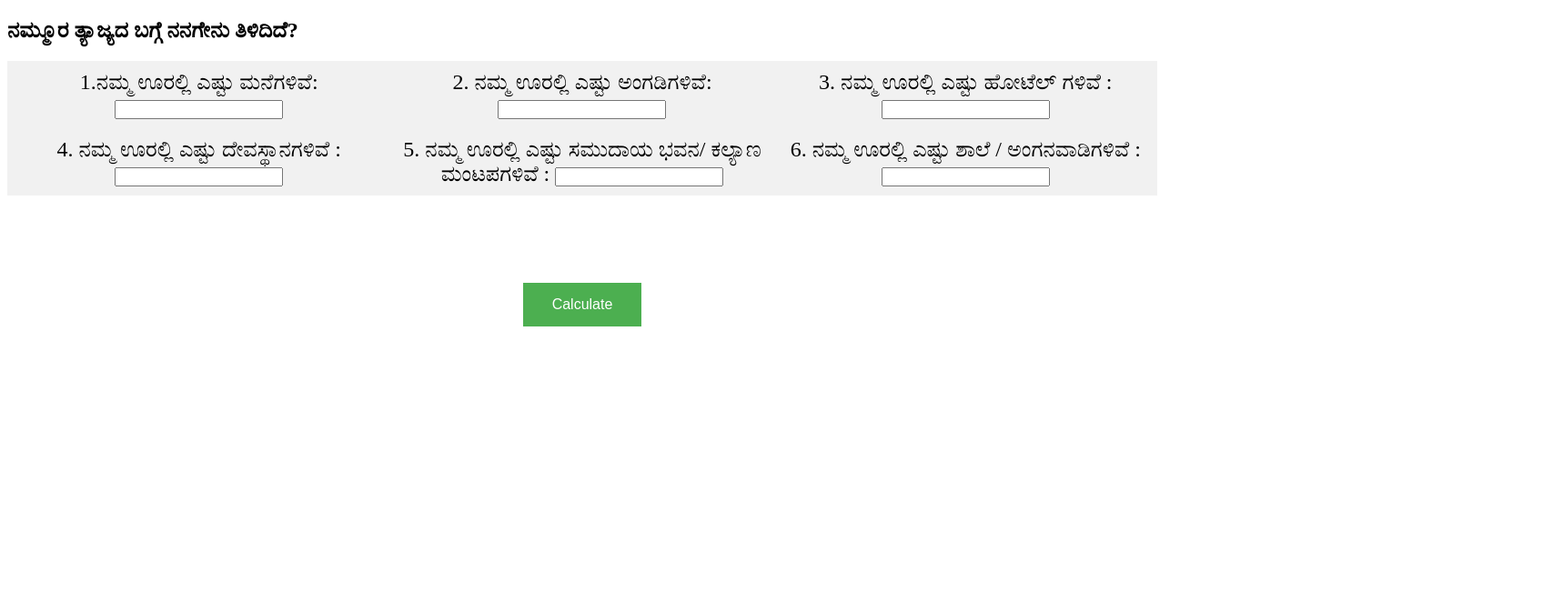
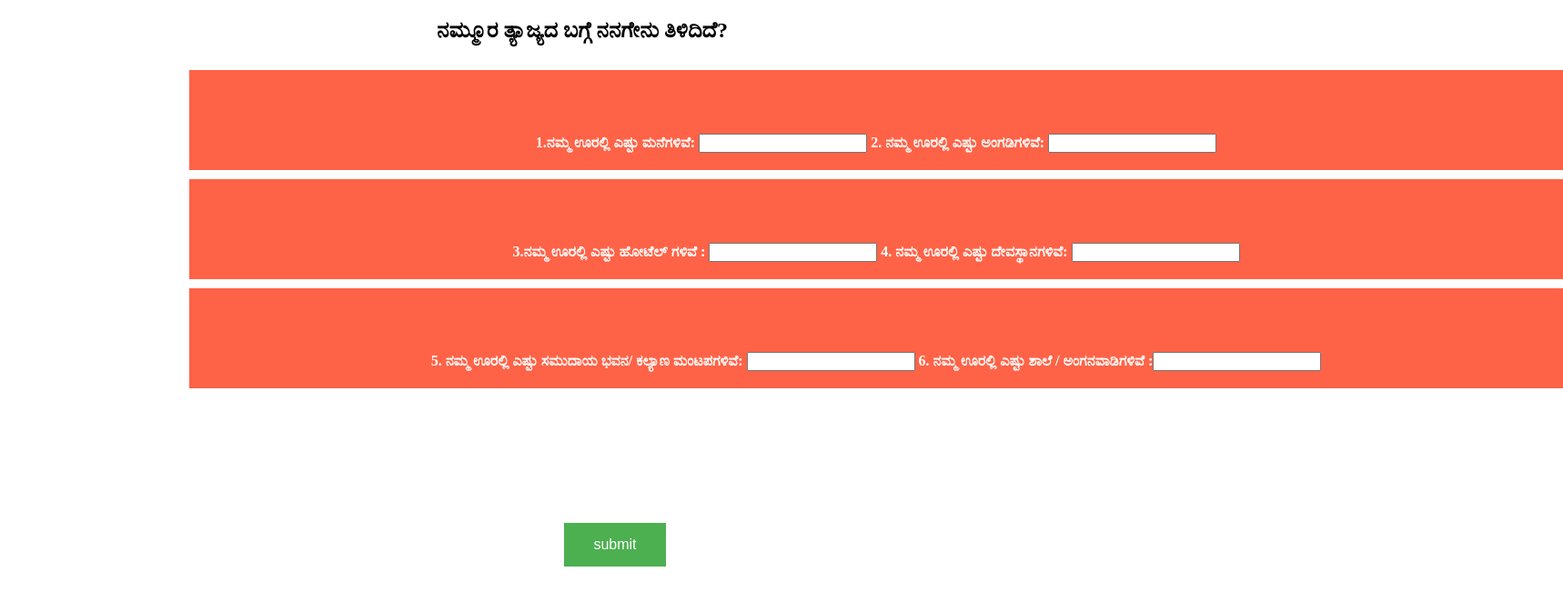
Before and after one commit to sanjeevnk45/calculate, a plain HTML site: page index.html in a window 1280 px wide. Shown: the whole page at 91% size, 1718 px wide, since content can reach past the window. Drawn offline with Linux system fonts and the light colour scheme.

Commit message:
commited

```diff
--- /dev/null
+++ b/ex.css
@@ -0,0 +1,52 @@
+.flex-container {
+    /* We first create a flex layout context */
+    display: flex;
+
+    /* Then we define the flow direction
+       and if we allow the items to wrap
+     * Remember this is the same as:
+     * flex-direction: row;
+     * flex-wrap: wrap;
+     */
+    flex-flow: row wrap;
+
+    /* Then we define how is distributed the remaining space */
+
+   /* justify-content: space-around; */
+
+    padding: 0;
+    margin: 0;
+    list-style: none;
+  }
+
+  .flex-item {
+    background: tomato;
+    padding: 5px;
+    width: 1500px;
+    height: 100px;
+    margin-top: 10px;
+    margin-left: 200px;
+    line-height: 150px;
+    color: white;
+    font-weight: bold;
+    font-size: medium;
+    text-align: center;
+  }
+  .lable{
+    color: red;
+    font-size: xx-large;
+    text-align: center;
+    -ms-flex-item-align: center;
+}
+.button {
+    background-color: #4CAF50;
+    border: none;
+    color: white;
+    padding: 15px 32px;
+    text-align: center;
+    text-decoration: none;
+    display: inline-block;
+    font-size: 16px;
+    margin: 4px 2px;
+    cursor: pointer;
+  }
--- a/index.html
+++ b/index.html
@@ -5,30 +5,90 @@
     <meta http-equiv="X-UA-Compatible" content="IE=edge">
     <meta name="viewport" content="width=device-width, initial-scale=1.0">
     <title>Document</title>
-    <link rel="stylesheet" href="style.css">
-    <script src="script.js"></script>
+
+    <!--<script src="script.js"></script> -->
+    <link rel="stylesheet" href="ex.css">
+
+<!-- calculation -->
+<script>
+        function validateForm() {
+            event.preventDefault();
+          var q1 = document.forms["myForm"]["q1"].value;
+          var q2 = document.forms["myForm"]["q2"].value;
+          var q3 = document.forms["myForm"]["q3"].value;
+          var q4 = document.forms["myForm"]["q4"].value;
+          var q5 = document.forms["myForm"]["q5"].value;
+          var q6 = document.forms["myForm"]["q6"].value;
+          if (isNaN(q1))
+          {
+            alert("Enter only number");
+            return false;
+          }
+         if (isNaN(q2))
+          {
+            alert("Enter only number");
+            return false;
+          }
+          if (isNaN(q3))
+          {
+            alert("Enter only number");
+            return false;
+          }
+          if (isNaN(q4))
+          {
+            alert("Enter only number");
+            return false;
+          }
+          if (isNaN(q5))
+          {
+            alert("Enter only number");
+            return false;
+          }
+          if (isNaN(q6))
+          {
+            alert("Enter only number");
+            return false;
+
+          }
+          else
+          {
+            var total = (q1 * 0.5) + (q2 * 0.5) + (q3 * 0.5) + (q4 * 0.5) + (q5 * 0.5) +(q6 * 0.5);
+
+            document.getElementById("label").innerHTML= "ನಿಮ್ಮ ಗ್ರಾಮದಲ್ಲಿ ತಿಂಗಳಿಗೆ ಸರಾಸರಿಯಾಗಿ ಉತ್ಪಾದನೆಯಾಗುವ ತ್ಯಾಜ್ಯ  " + total  + " KG";
+          }
+
+        }
+        </script>
 </head>
 <body>
     <div class="container">
-        <h2>ನಮ್ಮೂರ ತ್ಯಾಜ್ಯದ ಬಗ್ಗೆ ನನಗೇನು ತಿಳಿದಿದೆ?</h2>
+       <center><h2>ನಮ್ಮೂರ ತ್ಯಾಜ್ಯದ ಬಗ್ಗೆ ನನಗೇನು ತಿಳಿದಿದೆ?</h2> </center>
     </div>
+    <form name="myForm" action="#" onsubmit="validateForm()" method="post">
+    <div class="flex-container">
+        <ul class="flex-container">
+            <li class="flex-item">1.ನಮ್ಮ ಊರಲ್ಲಿ ಎಷ್ಟು ಮನೆಗಳಿವೆ: <input type="text" id="q1" name="q1" required>
+              2. ನಮ್ಮ ಊರಲ್ಲಿ ಎಷ್ಟು ಅಂಗಡಿಗಳಿವೆ: <input type="text" id="q2" name="q2"required  >
+            </li><br>
+            <li class="flex-item">3.ನಮ್ಮ ಊರಲ್ಲಿ ಎಷ್ಟು ಹೋಟೆಲ್‌ ಗಳಿವೆ : <input type="text" id="q3" name="q3" required>
+              4. ನಮ್ಮ ಊರಲ್ಲಿ ಎಷ್ಟು ದೇವಸ್ಥಾನಗಳಿವೆ: <input type="text" id="q4"name="q4" required >
+            </li><br>
+            <li class="flex-item"> 5. ನಮ್ಮ ಊರಲ್ಲಿ ಎಷ್ಟು ಸಮುದಾಯ ಭವನ/ ಕಲ್ಯಾಣ ಮಂಟಪಗಳಿವೆ: <input type="text" id="q5" name="q5" required>
+              6. ನಮ್ಮ ಊರಲ್ಲಿ ಎಷ್ಟು ಶಾಲೆ / ಅಂಗನವಾಡಿಗಳಿವೆ :<input type="text" id="q6" name="q6" required >
+            </li><br>
 
-<div class="flex-container">
-    <div class="flex-item-left">1.ನಮ್ಮ ಊರಲ್ಲಿ ಎಷ್ಟು ಮನೆಗಳಿವೆ: <input type="text" id="q1" required>  </div>
-    <div class="flex-item-left">   2. ನಮ್ಮ ಊರಲ್ಲಿ ಎಷ್ಟು ಅಂಗಡಿಗಳಿವೆ: <input type="text" id="q2" required></div><br>
-    <div class="flex-item-left">  3. ನಮ್ಮ ಊರಲ್ಲಿ ಎಷ್ಟು ಹೋಟೆಲ್‌ ಗಳಿವೆ : <input type="text" id="q3"></div>
+          </ul>
+  <br>
+  </div><br><br><br>
+  <div class="lable">
+    <label id = "label"></label>
   </div>
-  <div class="flex-container">
-    <div class="flex-item-left"> 4. ನಮ್ಮ ಊರಲ್ಲಿ ಎಷ್ಟು ದೇವಸ್ಥಾನಗಳಿವೆ  : <input type="text" id="q4"></div>
-        <div class="flex-item-left"> 5. ನಮ್ಮ ಊರಲ್ಲಿ ಎಷ್ಟು ಸಮುದಾಯ ಭವನ/ ಕಲ್ಯಾಣ ಮಂಟಪಗಳಿವೆ   : <input type="text" id="q5"></div>
-            <div class="flex-item-left">  6. ನಮ್ಮ ಊರಲ್ಲಿ ಎಷ್ಟು ಶಾಲೆ / ಅಂಗನವಾಡಿಗಳಿವೆ   : <input type="text" id="q6"></div>
-  </div>
-  <br>
-  <div class="lable">
-    <label id = "label"></label><br><br>
-  <div>
-    <button type="submit" class="button" value="Input Button"onclick="repeatvalue()">Calculate</button>
-  </div>
+  <br><br><br><br>
+  <div class="container">
+    <center>&nbsp;&nbsp;&nbsp;&nbsp;&nbsp;&nbsp;&nbsp;&nbsp;&nbsp;&nbsp;&nbsp;&nbsp;&nbsp;&nbsp;&nbsp;&nbsp;&nbsp; <input type="submit" class="button" value="submit" /></center>
+ </div>
+
+</form>
 </div>
 </body>
 </html>
```
Also changed, not shown: ex.html (added, +23 -0 lines), script.js (+0 -15 lines).
